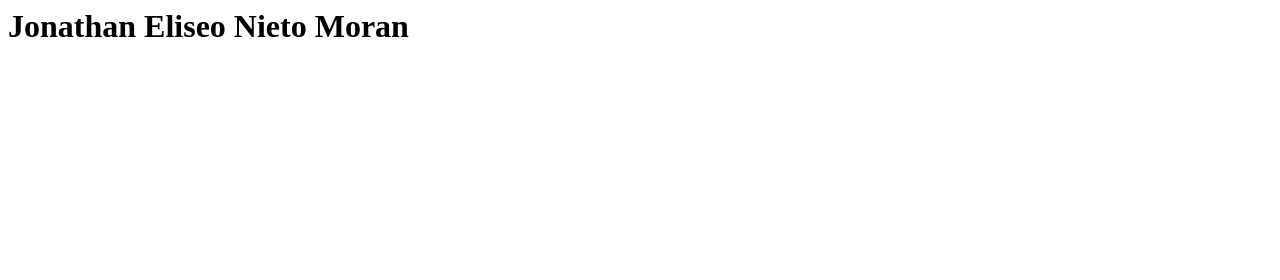
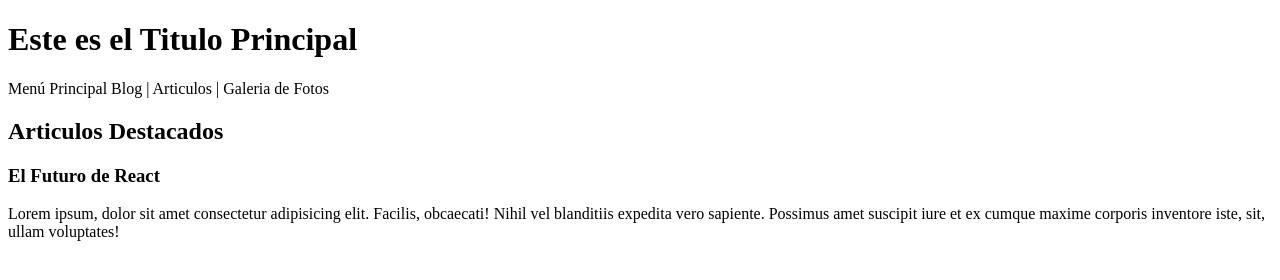
Before and after one commit to jnieto16/Repositorio_Prueba, a plain HTML site: page index.html in a window 1280 px wide. Drawn offline with Linux system fonts and the light colour scheme.

Commit message:
Avanzando HTML5

```diff
--- a/index.html
+++ b/index.html
@@ -1,6 +1,27 @@
-<html>
-    <head></head>
-    <body>
-        <h1>Jonathan Eliseo Nieto Moran</h1>
+<!DOCTYPE html>
+<html lang="en">
+<head>
+    <meta charset="UTF-8">
+    <meta http-equiv="X-UA-Compatible" content="IE=edge">
+    <meta name="viewport" content="width=device-width, initial-scale=1.0">
+    <meta name="description" content="Mi primera pagina web">
+    <meta name="keywords" content="Trainee, Codigo, HTML5, Perú">
+    <title>CodiGO - Tecsup</title>
+</head>
+<body>
+    <header>
+        <h1>Este es el Titulo Principal</h1>
+    </header>
+    <nav>Menú Principal
+    Blog | Articulos | Galeria de Fotos
+    </nav>
+         <main>
+             <h2>Articulos Destacados</h2>
+            <article>
+            <h3>El Futuro de React</h3>
+            <p>Lorem ipsum, dolor sit amet consectetur adipisicing elit. Facilis, obcaecati! Nihil vel blanditiis expedita vero sapiente. Possimus amet suscipit iure et ex cumque maxime corporis inventore iste, sit, ullam voluptates!</p>
+
+            </article>
+        </main>
     </body>
 </html>
```
